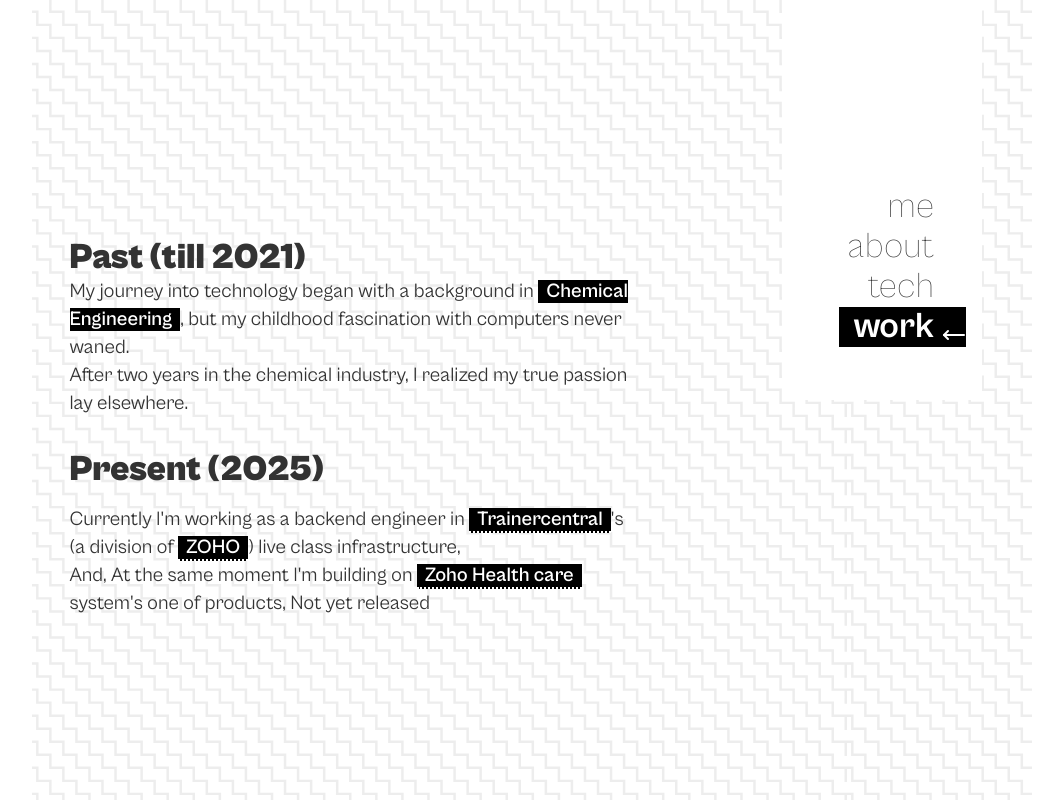
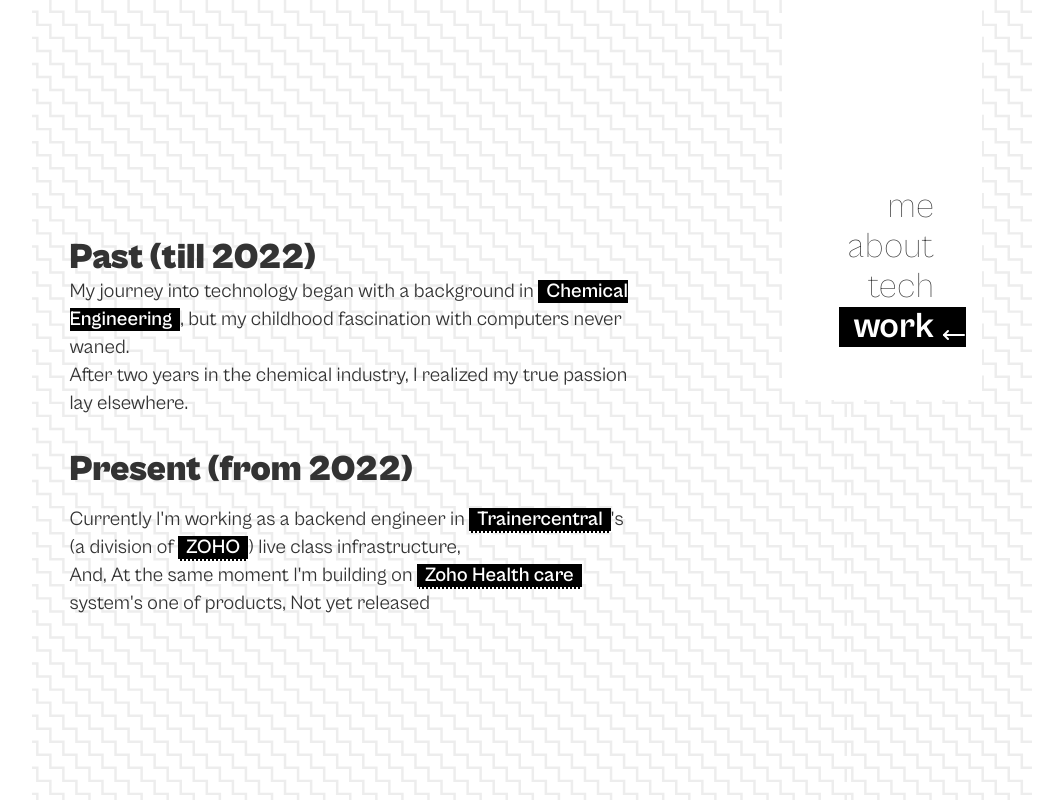
Before and after one commit to iammohan01/thesundaram.in, a SvelteKit app: page /work in a window 1280 px wide. Shown: the whole page, without its empty margins (108-1171 px from the left). Built offline with nearby package versions, Linux system fonts and the light colour scheme.

Commit message:
[fix] exp timeline

```diff
--- a/src/routes/work/+page.svelte
+++ b/src/routes/work/+page.svelte
@@ -57,7 +57,7 @@
 </svelte:head>
 
 <p class="text-xl">
-	<span class="text-4xl font-black block">Past (till 2021)</span>
+	<span class="text-4xl font-black block">Past (till 2022)</span>
 	{#each ff.past as line}
 		<TextLine
 			text={line.text}
@@ -65,7 +65,7 @@
 			{linkReferences}
 		/>
 	{/each}
-	<span class="text-4xl font-black block mt-8 mb-4">Present (2025)</span>
+	<span class="text-4xl font-black block mt-8 mb-4">Present (from 2022)</span>
 	{#each ff.present as line}
 		<TextLine
 			text={line.text}
```
